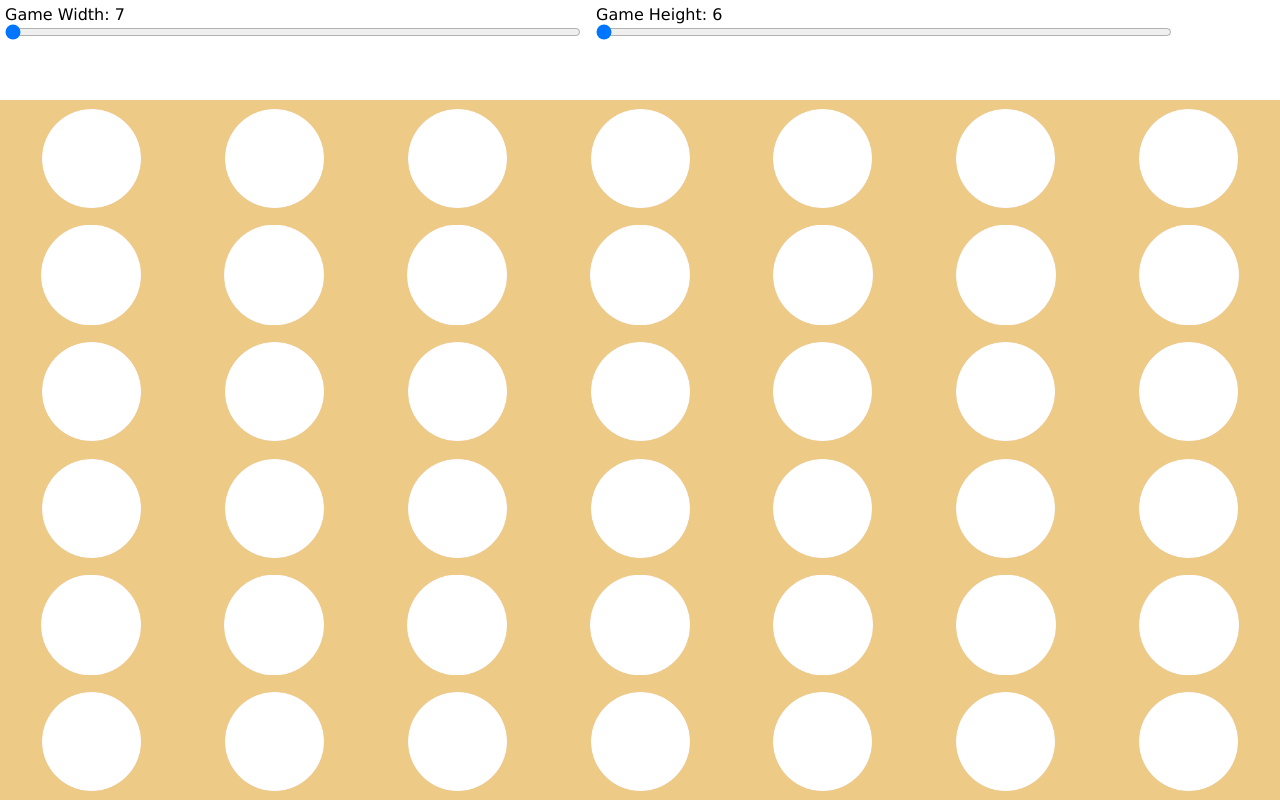
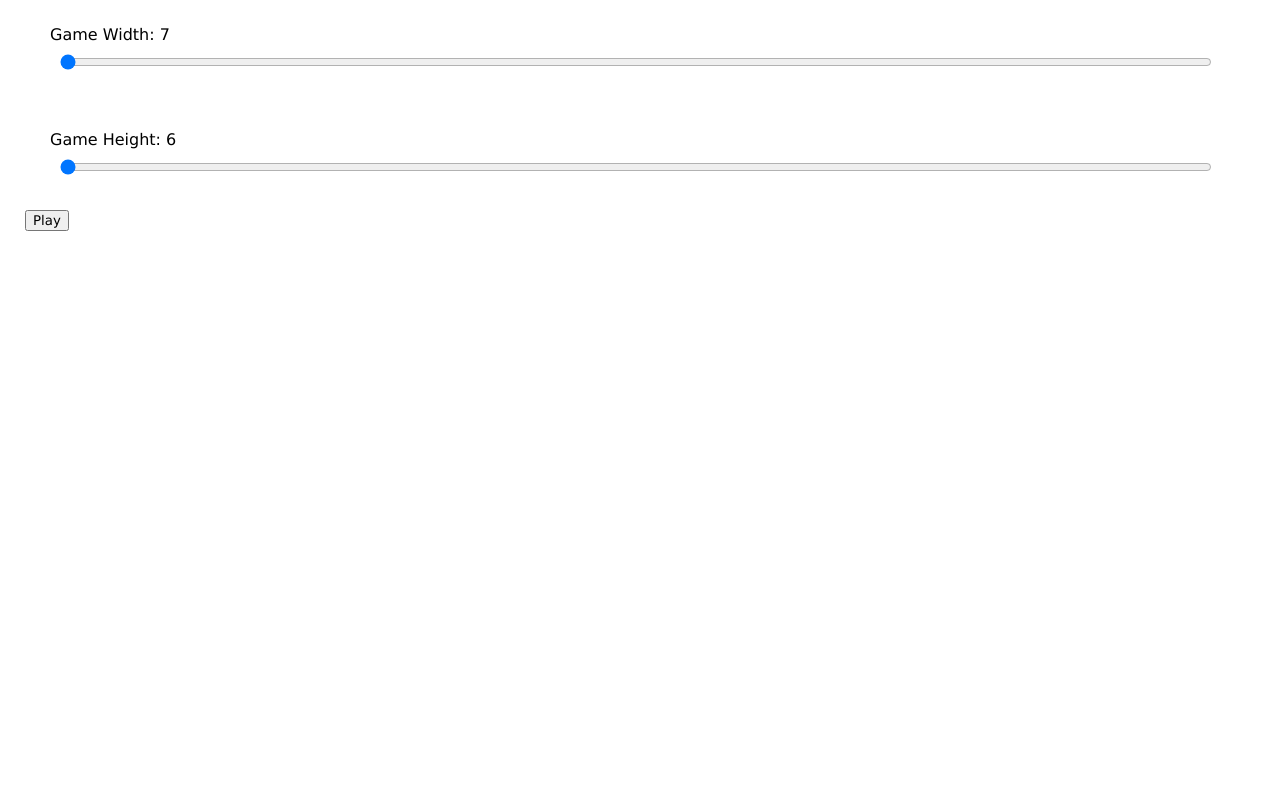
Before and after one commit to gwilliamtam/connect_four, a PHP site: page / in a window 1280 px wide. Run offline with PHP 8.4, Linux system fonts and the light colour scheme.

Commit message:
add index form and refresh game link

```diff
--- a/Board.js
+++ b/Board.js
@@ -37,8 +37,8 @@ class Board
     }
 
     columnAvailable(column) {
-        if (column<this._width) {
-            if (this._columns[column][0] == 'W') {
+        if (parseInt(column)<parseInt(this._width)) {
+            if (this._columns[column][0] === 'W') {
                 return true;
             }
         }
@@ -178,11 +178,13 @@ class Board
     isPosibleWinner(col, row, color) {
         let searchConnections = this._connections - 1;
         let directions = [
+            {'x': -1, 'y': -1},
             {'x': -1, 'y': 0},
             {'x': -1, 'y': 1},
             {'x': 0, 'y': 1},
             {'x': 1, 'y': 1},
             {'x': 1, 'y': 0},
+            {'x': 1, 'y': -1},
         ];
         for (let i=0; i<directions.length; i++) {
             let stack = [];
--- a/connectFour.css
+++ b/connectFour.css
@@ -1,4 +1,10 @@
 body {
+  margin: 0;
+  height: 100%;
+  width: 100%;
+}
+
+body, input, a {
   margin: 0;
   font-family: Verdana;
 }
@@ -6,17 +12,23 @@ body {
 .game-header {
   padding: 0;
   height: 100px;
+  margin: 0 25px;
+}
+
+.content {
+  width: 90%;
+  margin: 0 25px;
 }
 
 .slider {
-  width: 45%;
+  width: 100%;
   display: inline-block;
   padding: 0;
-  margin: 5px;
+  margin: 25px;
 }
 
 .slider input[type=range] {
-  margin: 0;
+  margin: 10px;
   padding: 0;
   width: 100%;
 }
@@ -25,6 +37,11 @@ body {
   height: calc(100vh - 100px);
   background-color: #F3F3F3;
   display: flex;
+}
+
+.game-header .content input,
+.game-header .content a {
+  margin: 10px;
 }
 
 .col {
--- a/connectFour.scss
+++ b/connectFour.scss
@@ -1,6 +1,12 @@
 $header_height: 100px;
 
 body {
+  margin: 0;
+  height: 100%;
+  width: 100%;
+}
+
+body, input, a {
   margin: 0;
   font-family: Verdana;
 }
@@ -8,17 +14,23 @@ body {
 .game-header {
   padding: 0;
   height: #{$header_height};
+  margin: 0 25px;
+}
+
+.content {
+  width: 90%;
+  margin: 0 25px;
 }
 
 .slider {
-  width: 45%;
+  width: 100%;
   display: inline-block;
   padding: 0;
-  margin: 5px;
+  margin: 25px;
 }
 
 .slider input[type=range] {
-  margin: 0;
+  margin: 10px;
   padding: 0;
   width: 100%;
 }
@@ -27,6 +39,11 @@ body {
   height: calc(100vh - #{$header_height});
   background-color: #F3F3F3;
   display: flex;
+}
+
+.game-header .content input,
+.game-header .content a {
+  margin: 10px;
 }
 
 .col {
--- a/footer.php
+++ b/footer.php
@@ -1,4 +1,3 @@
 
-<script src="Board.js"></script>
 </body>
 </html>
--- a/index.php
+++ b/index.php
@@ -1,25 +1,11 @@
 <?php
 include("header.php");
-if (array_key_exists('width', $_GET)) {
-    $width = $_GET['width'];
-} else {
-    $width = 7;
-}
-if (array_key_exists('height', $_GET)) {
-    $height = $_GET['height'];
-} else {
-    $height = 6;
-}
-//if (array_key_exists('connections', $_GET)) {
-//    $connections = $_GET['connections'];
-//} else {
-//    $connections = 4;
-//}
-
+$width = 7;
+$height = 6;
 ?>
 
-    <div class="game-header" id="game-area">
-        <form method="GET" action="index.php" id="form">
+    <div class="content" id="game-area">
+        <form method="GET" action="play.php" id="form">
             <div class="slider">
                 <span>Game Width:</span>
                 <output  id="range_width_disp"><?php echo $width ?></output><br>
@@ -35,51 +21,9 @@ if (array_key_exists('height', $_GET)) {
 <!--                <output  id="range_connections_disp">--><?php //echo $connections ?><!--</output><br>-->
 <!--                <input class="range-selector" type="range" name="connections" id="range_connections" value="--><?php //echo $connections ?><!--" min="4" max="20" oninput="range_connections_disp.value = range_connections.value">-->
 <!--            </div>-->
+            <input type="submit" value="Play">
         </form>
     </div>
 
-    <div class="game-area" id="game-board">
-
-    </div>
-
-<script>
-    let globals = {};
-    $(document).ready(function(){
-        $(".range-selector").on("change", function() {
-            board = new Board($("#range_width").val(), $("#range_height").val());
-            board.draw();
-            document.getElementById('form').submit();
-        });
-
-        function addEvent()
-        {
-            document.addEventListener("click", (evt) => {
-                let targetElement = evt.target;
-                if (!board.hasWinner()) {
-                    if (targetElement.classList.contains('white-coin')) {
-                        let col = targetElement.parentElement.parentElement.getAttribute('col-id')
-                        if (board.columnAvailable(col)) {
-                            board.dropCoin(col);
-                            board.processBoardForWinner();
-                            if (!board.hasWinner()) {
-                                board.computerTurn();
-                            }
-                            board.processBoardForWinner();
-                        } else {
-                            alert('Try another column!');
-                        }
-                    }
-                }
-            });
-        }
-
-
-        let board = new Board($("#range_width").val(), $("#range_height").val());
-        board.draw();
-        addEvent();
-    });
-</script>
-
-
  <?php
 include("footer.php");
```
Also changed, not shown: play.php (added, +67 -0 lines), 1 other file.
